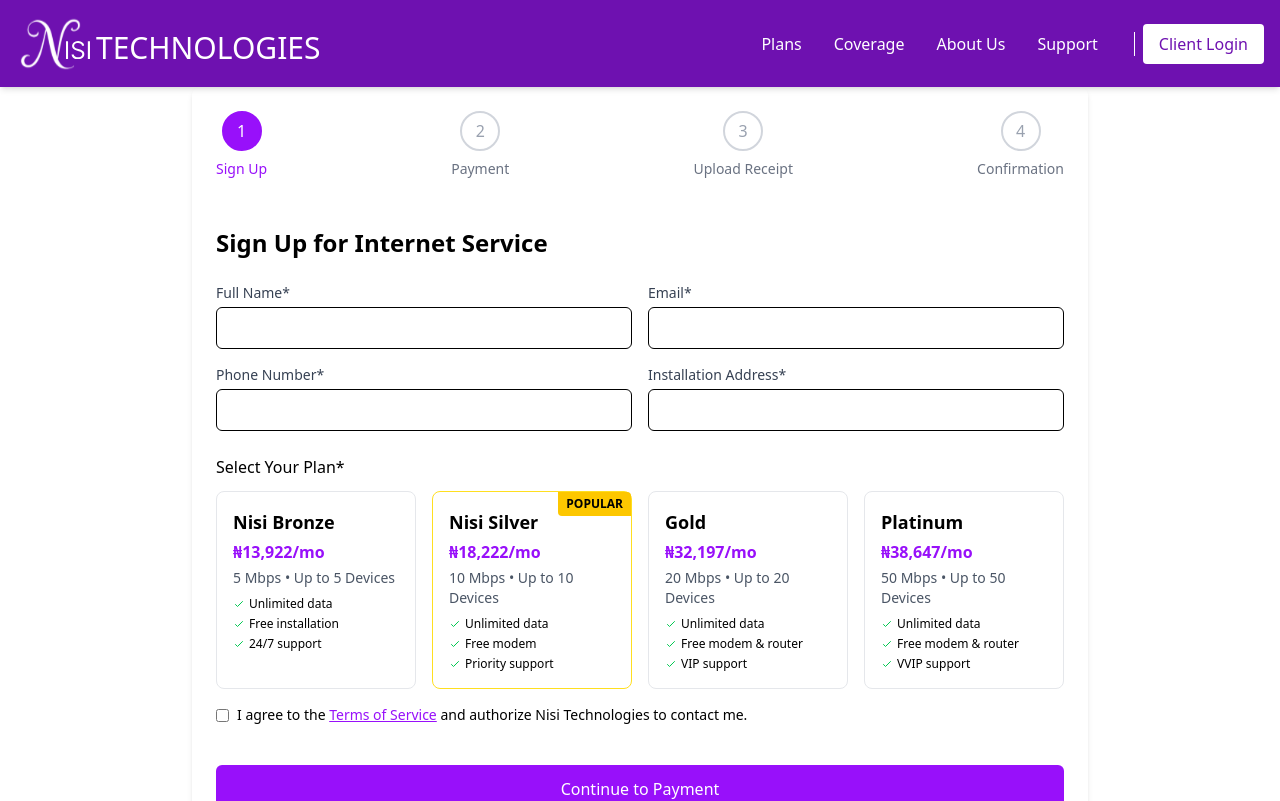
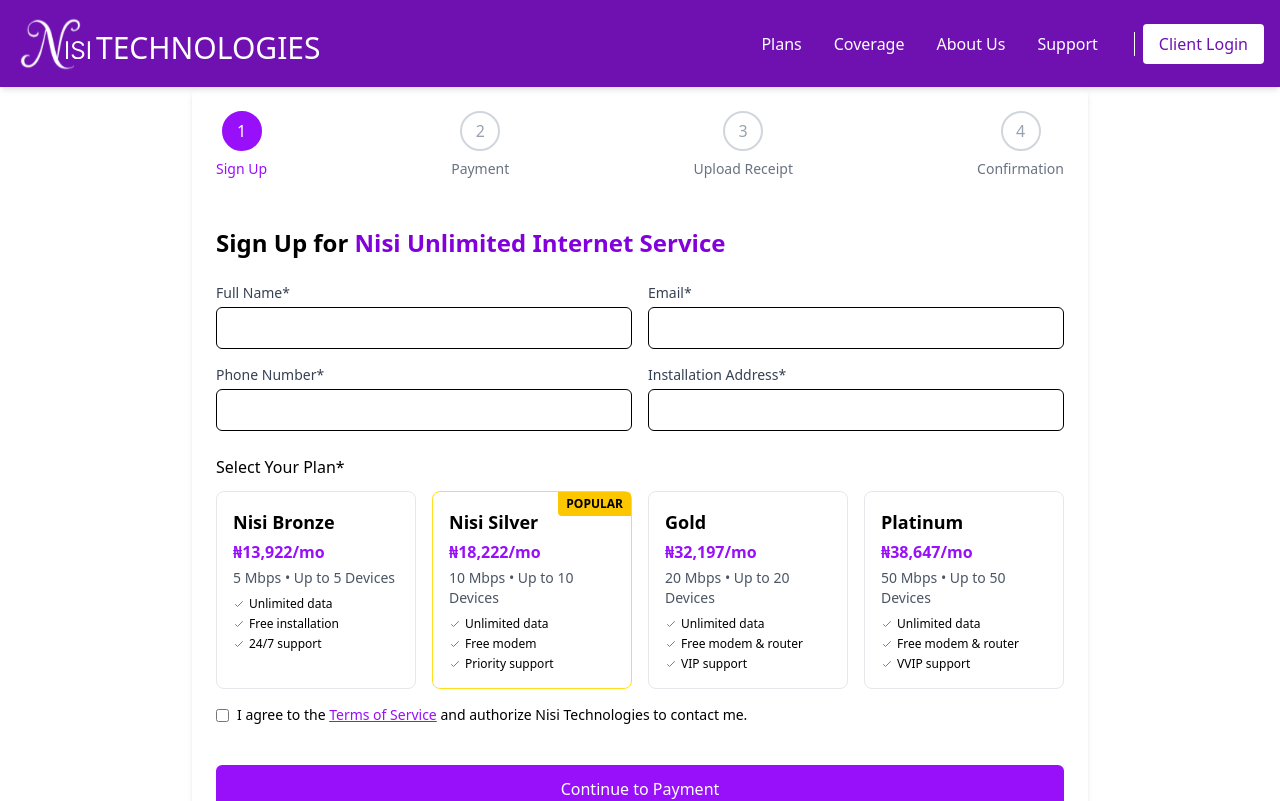
Before and after one commit to Cyril-Awani/Nisi, a Next.js app: page /signup in a window 1280 px wide. Shown: the top 801 px of the page. Built offline with nearby package versions, Linux system fonts and the light colour scheme.

Commit message:
small fix

```diff
--- a/src/app/signup/page.tsx
+++ b/src/app/signup/page.tsx
@@ -293,8 +293,12 @@
 							transition={{ duration: 0.3 }}
 						>
 							<h2 className="text-2xl font-bold mb-6">
-								Sign Up for Internet Service
+								Sign Up for <br className="block sm:hidden" />
+								<span className="text-purple-700">
+									Nisi Unlimited Internet Service
+								</span>
 							</h2>
+
 							<form onSubmit={handleSignupSubmit} className="space-y-4">
 								<div className="grid grid-cols-1 md:grid-cols-2 gap-4">
 									<div>
```
